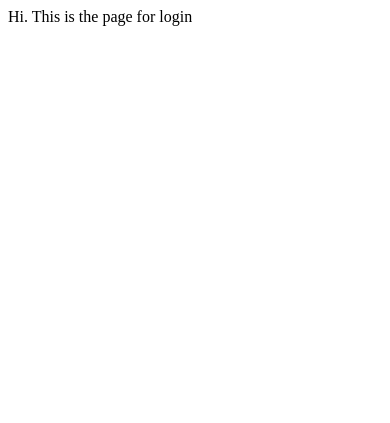
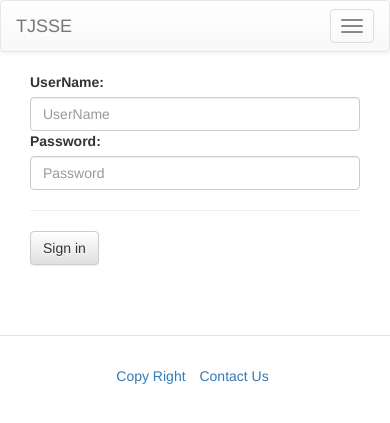
Before and after one commit to o0lazybear0o/TJSSE, a Django app: page /login/ in a window 390 px wide. Shown: the top 423 px of the page. Run offline with Django 3.2, Linux system fonts and the light colour scheme; some libraries are stand-ins or nearby versions.

Commit message:
add login & log out

```diff
--- a/TJSSE/urls.py
+++ b/TJSSE/urls.py
@@ -25,6 +25,7 @@ urlpatterns = [
     url(r'^$', views.homepage, name='home'),
     url(r'^accounts/', include('accounts.urls')),
     url(r'^login/$', accounts.views.login),
+    url(r'^logout/$', accounts.views.logout),
     url(r'^news/', include('news.urls')),
     url(r'^project/', include('project.urls')),
 ]
--- /dev/null
+++ b/accounts/forms.py
@@ -0,0 +1,31 @@
+from django import forms
+from accounts.models import CustomUser
+
+class LoginForm(forms.Form):
+    username = forms.CharField(
+        required=True,
+        label="UserName",
+        error_messages={'required': '请输入用户名'},
+        widget=forms.TextInput(
+            attrs={
+                'class':"form-control",
+                'placeholder':"UserName",
+            }
+        ),
+    )
+    password = forms.CharField(
+        required=True,
+        label="Password",
+        error_messages={'required': '请输入密码'},
+        widget=forms.PasswordInput(
+            attrs={
+                'class':"form-control",
+                'placeholder':"Password",
+            }
+        ),
+    )
+    def clean(self):
+        if not self.is_valid():
+            raise forms.ValidationError("用户名和密码为必填项")
+        else:
+            cleaned_data = super(LoginForm, self).clean()
--- a/accounts/views.py
+++ b/accounts/views.py
@@ -1,23 +1,50 @@
-from django.http import HttpResponse
-from django.shortcuts import redirect
+from django.http import HttpResponse, HttpResponseRedirect
+from django.shortcuts import redirect, render, render_to_response
 from django.contrib.auth.decorators import login_required
+from django.contrib import *
 from project.models import Project
+from django.template.context import RequestContext
+from accounts import forms
 
 
 # Create your views here.
-#Pag for log in
+# Pag for log in
 def login(request):
     if request.user.is_authenticated():
-        return redirect('/accounts/%s/' %request.user.id)
-    else :
-        return HttpResponse("Hi. This is the page for login")
+        return redirect('/accounts/%s/' % request.user.id)
+    else:
+        if request.method == 'GET':
+            form = forms.LoginForm
+            return render_to_response('login.html', RequestContext(request, {'form': form,}))
+        else:
+            form = forms.LoginForm(request.POST)
+            if form.is_valid():
+                username = request.POST.get('username', '')
+                password = request.POST.get('password', '')
+                user = auth.authenticate(username=username, password=password)
+                if user is not None and user.is_active:
+                    auth.login(request, user)
+                    return render_to_response('base.html', RequestContext(request))
+                else:
+                    return render_to_response('login.html',
+                                              RequestContext(request, {'form': form, 'password_is_wrong': True}))
+            else:
+                return render_to_response('login.html', RequestContext(request, {'form': form,}))
 
-#Page for user info
+
+@login_required
+def logout(request):
+    auth.logout(request)
+    return HttpResponseRedirect("/")
+
+
+# Page for user info
 @login_required(login_url='/accounts/login/')
 def user_info_view(request):
     response = "Hi. This is the info page for user %s"
     username = request.user.get_username()
     return HttpResponse(response % username)
+
 
 @login_required(login_url='/accounts/login/')
 def user_project_list_view(request):
@@ -25,12 +52,14 @@ def user_project_list_view(request):
     username = request.user.get_username()
     return HttpResponse(response % username)
 
+
 @login_required(login_url='/accounts/login/')
 def user_project_detail_view(request, project_id):
     response = "Hi. This is the project %s page for user %s"
     username = request.user.get_username()
-    project = Project.objects.get(pk = project_id)
+    project = Project.objects.get(pk=project_id)
     return HttpResponse(response % (project.name, username))
+
 
 @login_required(login_url='/accounts/login/')
 def user_credit_list_view(request):
--- a/templates/base.html
+++ b/templates/base.html
@@ -5,113 +5,105 @@
 <head>
     <meta charset="UTF-8">
     <title>TJSEE</title>
+    <script src="{% static "js/jquery.min.js" %}"></script>
+    <script type="text/javascript" src="{% static "js/bootstrap.js" %}"></script>
     <link rel="stylesheet" href="{% static "css/bootstrap.css" %}" type="text/css">
     <link rel="stylesheet" href="{% static "css/bootstrap-theme.css" %}" type="text/css">
-    <script type="text/javascript" src="{% static "js/bootstrap.js" %}"></script>
-    <script src="{% static "js/jquery.min.js" %}"></script>
-    <link rel="stylesheet" href="{% static "css/responsive-nav.css" %}">
-    <script src="{% static "js/responsive-nav.js" %}"></script>
+    {% block extra_head %}{% endblock %}
 </head>
 <body>
 
 
-{#    <div class="navbar navbar-inverse navbar-fixed-top navbar-large navbar-border" role="navigation">#}
-{#        <div class="container">#}
-{#            <div class="navbar-header">#}
-{#                <button type="button" class="navbar-toggle" data-toggle="collapse" data-target="#navbar-content-left #navbar-content-right">#}
-{#                    <span class="sr-only">切换导航</span>#}
-{#                    <span class="icon-bar"></span>#}
-{#                    <span class="icon-bar"></span>#}
-{#                    <span class="icon-bar"></span>#}
-{#                </button>#}
-{#                <a class="navbar-brand" href="/">#}
-{#                    <span>TJSSE</span>#}
-{#                </a>#}
-{#            </div>#}
-{##}
-{#            <div class="navbar-collapse collapse navbar-left" id="navbar-content-left">#}
-{#                <ul class="nav navbar-nav">#}
-{#                    <li><a href="/index">HOME</a></li>#}
-{#                    <li><a href="/account">ACCOUNT</a></li>#}
-{#                    <li><a href="/about">ABOUT</a></li>#}
-{#                </ul>#}
-{#            </div>#}
-{##}
-{#            <div class="collapse navbar-collapse navbar-right" id="navbar-content-right">#}
-{#                <ul class="nav navbar-nav">#}
-{#                    <li><a href="/index">Username</a></li>#}
-{#                    <li><a href="/account">Logout</a></li>#}
-{#                </ul>#}
-{#            </div>#}
-{##}
-{#        </div>#}
-{#    </div>#}
-
 <nav class="navbar navbar-default" role="navigation">
     <div class="navbar-header">
-      <button type="button" class="navbar-toggle" data-toggle="collapse"
-         data-target="#example-navbar-collapse">
+        <button type="button" class="navbar-toggle" data-toggle="collapse" data-target="#example-navbar-collapse">
             <span class="sr-only">切换导航</span>
             <span class="icon-bar"></span>
             <span class="icon-bar"></span>
             <span class="icon-bar"></span>
         </button>
-      <a class="navbar-brand" href="#">W3Cschool</a>
+        <a class="navbar-brand" href="#">TJSSE</a>
     </div>
     <div class="collapse navbar-collapse" id="example-navbar-collapse">
         <ul class="nav navbar-nav">
-         <li class="active"><a href="#">iOS</a></li>
-         <li><a href="#">SVN</a></li>
+            <li class="active">
+                <a href="#">HOME</a>
+            </li>
+            <li>
+                <a href="#">NEWS</a>
+            </li>
+            <li>
+                <a href="#">PROJECT</a>
+            </li>
             <li class="dropdown">
-            <a href="#" class="dropdown-toggle" data-toggle="dropdown">
-               Java <b class="caret"></b>
+                <a href="#" class="dropdown-toggle" data-toggle="dropdown" role="button" aria-haspopup="true"
+                   aria-expanded="false">
+                    CONTACT <span class="caret"></span>
                 </a>
                 <ul class="dropdown-menu">
-               <li><a href="#">jmeter</a></li>
-               <li><a href="#">EJB</a></li>
-               <li><a href="#">Jasper Report</a></li>
-               <li class="divider"></li>
-               <li><a href="#">分离的链接</a></li>
-               <li class="divider"></li>
-               <li><a href="#">另一个分离的链接</a></li>
+                    <li><a href="#">STUDENT</a></li>
+                    <li><a href="#">PROFESSOR</a></li>
                 </ul>
             </li>
+        </ul>
+        <ul class="nav navbar-nav navbar-right">
+            {% if user.is_authenticated %}
+                <li class="dropdown">
+                    <a href="#" class="dropdown-toggle" data-toggle="dropdown" role="button" aria-haspopup="true"
+                       aria-expanded="false">
+                        {{ user.username }} <span class="caret"></span></a>
+                    <ul class="dropdown-menu">
+                        <li><a href="#">Basic Info</a></li>
+                        <li><a href="#">Change Password</a></li>
+                        <li role="separator" class="divider"></li>
+                        <li><a href="#">My Project</a></li>
+                        <li><a href="#">New Project</a></li>
+                        <li role="separator" class="divider"></li>
+                        <li><a href="#">My Credit</a></li>
+                        <li><a href="#">New Credit</a></li>
+                    </ul>
+                </li>
+                <li><a href="/logout/">Log Out</a></li>
+            {% else %}
+                <li><a href="/login/">Log In</a></li>
+            {% endif %}
         </ul>
     </div>
 </nav>
 
-    <div class="container" style="margin-top: 80px;">
-    <div class="row m-top-xs-60" >
+{% block maincontent %}
+<div class="container" style="margin-top: 60px;">
+    <div class="row m-top-xs-60">
         <div class="container col-md-8">
             <div class="panel panel-default">
                 <div class="panel-body">
-                    <h1>Hello world!</h1>
+                    {% block content %}
+                    {% endblock %}
                 </div>
             </div>
         </div>
         <div class="container col-md-4">
             <div class="panel panel-default">
                 <div class="panel-body">
-
+                    {% block sidebar %}
+                    {% endblock %}
                 </div>
             </div>
         </div>
     </div>
 </div>
 
-{#    <script src="{% static "js/stickUp.min.js" %}"></script>#}
-{#    <script type="text/javascript">#}
-{#        //initiating jQuery#}
-{#              jQuery(function($) {#}
-{#                $(document).ready( function() {#}
-{#                  //目标元素ID -- '#navbar'#}
-{#                  $('.navbar').stickUp();#}
-{#                });#}
-{#              });#}
-{#    </script>#}
+{% endblock %}
+
+<footer style="padding: 30px;margin-top: 70px;border-top: 1px solid #e5e5e5;">
+    <ul class="list-inline text-center">
+        <li><a href="#">Copy Right</a></li>
+        <li><a href="#">Contact Us</a></li>
+    </ul>
+</footer>
 
 <script>
-{#        var navigation = responsiveNav("#navbar-content-right");#}
+
 </script>
 </body>
 </html>
--- /dev/null
+++ b/templates/login.html
@@ -0,0 +1,21 @@
+{% extends "base.html" %}
+
+{% block maincontent %}
+
+    {% if password_is_wrong %}
+        <div class="alert alert-dismissible alert-danger">
+            button type="button" class="close" data-dismiss="alert" aria-label="Close"><span
+                aria-hidden="true">&times;</span></button>
+            <strong>Error!</strong> Password is wrong!
+        </div>
+    {% endif %}
+
+    <div class="container ">
+        <form class="form-horizontal col-md-4 col-md-offset-4" action="" method="post">
+            {% csrf_token %}
+            {{ form}}
+            <hr>
+            <button type="submit" class="btn btn-default">Sign in</button>
+        </form>
+    </div>
+{% endblock %}
```
Also changed, not shown: db.sqlite3. Lines whose indentation alone changed are shown as unchanged.
